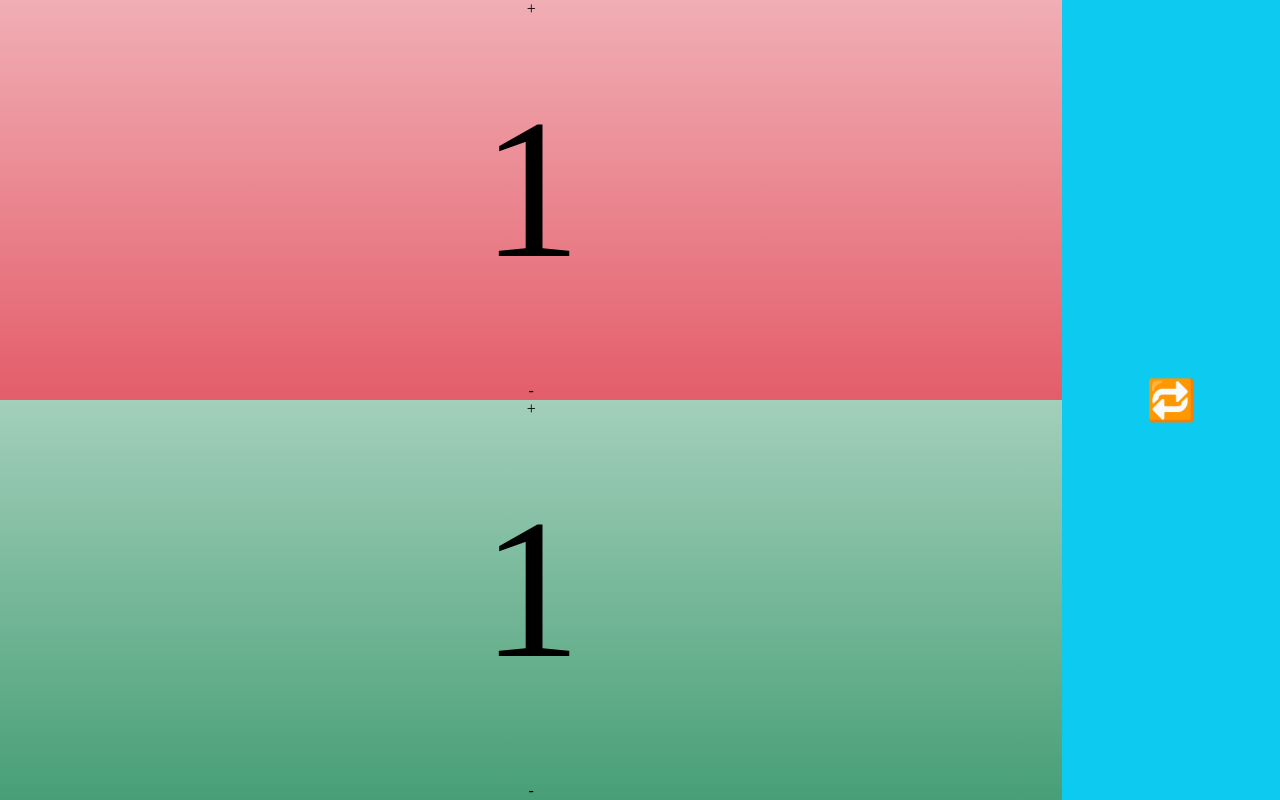
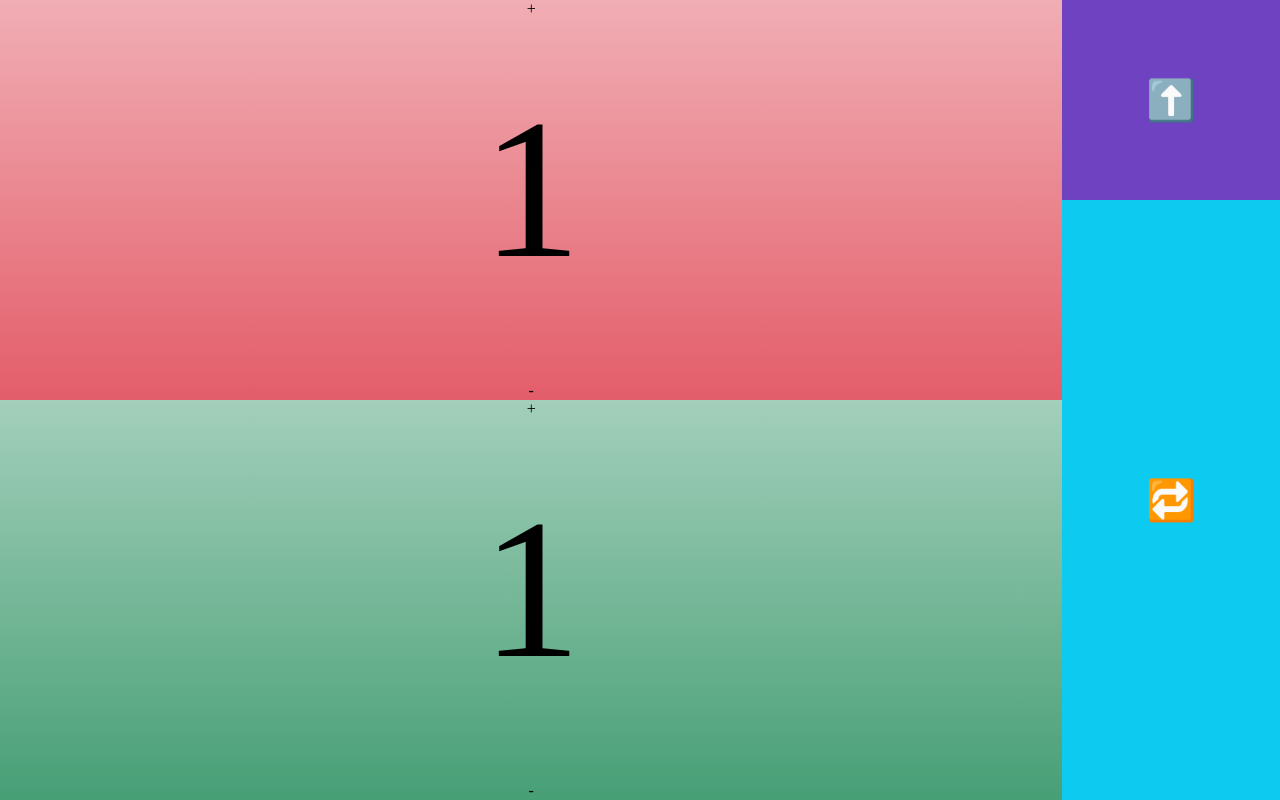
Before and after one commit to sweetpotato/ijinden-counter, a React (Vite) app: page / in a window 1280 px wide. Built offline with nearby package versions, Linux system fonts and the light colour scheme.

Commit message:
css, js: iOS 向けに下余白確保機能を追加

```diff
--- a/src/App.css
+++ b/src/App.css
@@ -1,8 +1,15 @@
+.full-screen {
+  height: 100vh;
+}
+
+.pulled-up {
+  height: 90vh;
+}
+
 .grid-counter {
   display: grid;
   grid-template-columns: 83% 17%;
   grid-template-rows: 25% 25% 25% 25%;
-  height: 100vh;
   width: 100vw;
 }
 
@@ -97,10 +104,18 @@
 }
 
 /* その他 */
+.box-toggle {
+  align-items: center;
+  background-color: #6f42c1;
+  font-size: 5vh;
+  grid-row: 1;
+  grid-column: 2;
+}
+
 .box-reset {
   align-items: center;
   background-color: #0dcaf0;
   font-size: 5vh;
-  grid-row: 1 / 5;
+  grid-row: 2 / 5;
   grid-column: 2;
 }
--- a/src/App.jsx
+++ b/src/App.jsx
@@ -4,6 +4,7 @@ import './App.css'
 function App() {
   const [summon, setSummon] = useState(1)
   const [charge, setChaege] = useState(1)
+  const [pulledUp, setPulledUp] = useState(false)
 
   const handleClickPlus = (value, setValue) => {
     if (value >= 99) {
@@ -40,9 +41,13 @@ function App() {
     setChaege(1)
   }
 
+  const handleToggle = () => {
+    setPulledUp(!pulledUp)
+  }
+
   return (
     <>
-      <div className="grid-counter">
+      <div className={`grid-counter ${pulledUp ? 'pulled-up' : 'full-screen'}`}>
         {/* イジン召喚権 */}
         <div className="box-summon-background-upper">
           <div>
@@ -80,6 +85,7 @@ function App() {
         <button className="box-charge-plus" onClick={handleClickChargePlus}></button>
         <button className="box-charge-minus" onClick={handleClickChargeMinus}></button>
         {/* その他 */}
+        <button className="box-toggle" onClick={handleToggle}>{pulledUp ? '⬇️' : '⬆️'}</button>
         <button className="box-reset" onClick={handleRefresh}>🔁</button>
       </div>
     </>
--- a/src/index.css
+++ b/src/index.css
@@ -1,4 +1,5 @@
 body {
+  background-color: #000000;
   margin: 0;
   padding: 0;
   min-width: 100vw;
```
